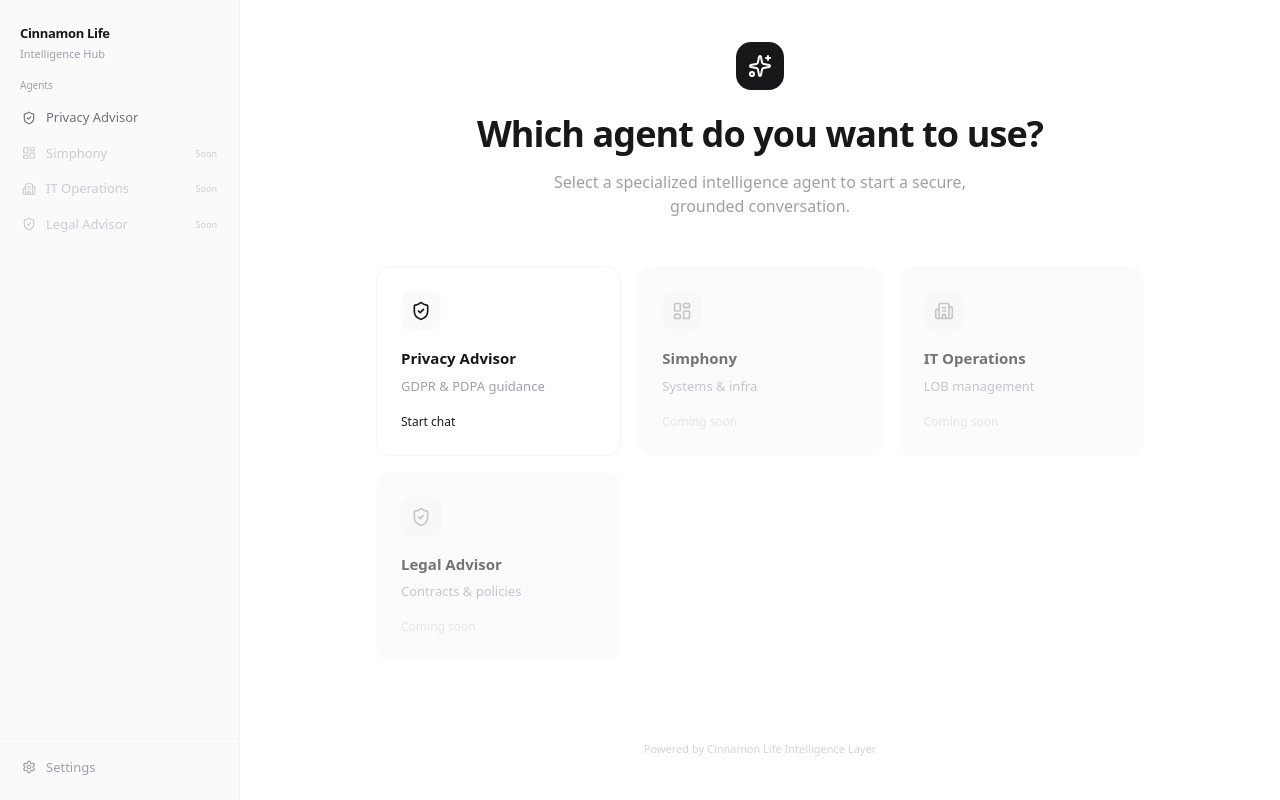
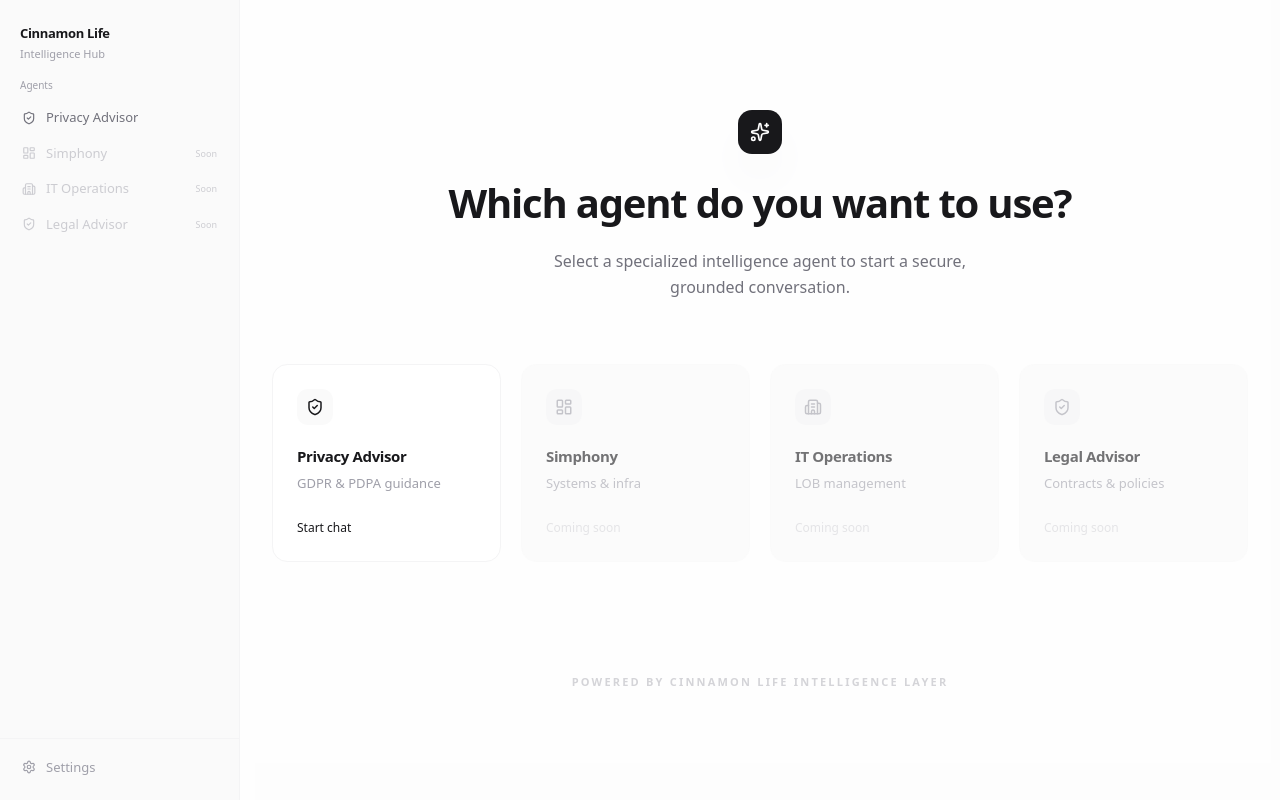
Before and after one commit to gavingimbo/Chat, a Next.js app: page / in a window 1280 px wide. Built offline with nearby package versions, Linux system fonts and the light colour scheme.

Commit message:
refactor: final UI refinements for agent selection home screen

```diff
--- a/components/ChatInterface.tsx
+++ b/components/ChatInterface.tsx
@@ -304,17 +304,21 @@
                     </>
                 ) : (
                     /* Home Selection View */
-                    <div className="flex-1 flex flex-col items-center justify-center px-6 animate-in fade-in slide-in-from-bottom-4 duration-700">
-                        <div className="w-full max-w-3xl space-y-12">
-                            <div className="text-center space-y-4">
-                                <div className="inline-flex items-center justify-center w-12 h-12 rounded-2xl bg-zinc-900 text-white mb-6">
-                                    <Sparkles className="w-6 h-6" />
+                    <div className="flex-1 flex flex-col items-center justify-center px-4 md:px-8 py-12 animate-in fade-in slide-in-from-bottom-4 duration-700 bg-[#FAFAFA]/30">
+                        <div className="w-full max-w-5xl space-y-16">
+                            <div className="text-center space-y-5">
+                                <div className="inline-flex items-center justify-center w-11 h-11 rounded-[14px] bg-zinc-900 text-white mb-6 shadow-2xl shadow-zinc-200">
+                                    <Sparkles className="w-5 h-5" />
                                 </div>
-                                <h1 className="text-3xl md:text-4xl font-semibold text-zinc-900 tracking-tight">Which agent do you want to use?</h1>
-                                <p className="text-zinc-400 text-sm md:text-base max-w-md mx-auto">Select a specialized intelligence agent to start a secure, grounded conversation.</p>
+                                <h1 className="text-3xl md:text-[40px] font-semibold text-zinc-900 tracking-[-0.03em] leading-tight">
+                                    Which agent do you want to use?
+                                </h1>
+                                <p className="text-zinc-500 text-[15px] md:text-base max-w-[460px] mx-auto leading-relaxed">
+                                    Select a specialized intelligence agent to start a secure, grounded conversation.
+                                </p>
                             </div>
 
-                            <div className="grid grid-cols-1 md:grid-cols-3 gap-4">
+                            <div className="grid grid-cols-1 sm:grid-cols-2 lg:grid-cols-4 gap-4 md:gap-5">
                                 {agents.map((agent) => (
                                     <button
                                         key={agent.id}
@@ -323,22 +327,25 @@
                                         className={cn(
                                             "flex flex-col items-start p-6 rounded-2xl border text-left transition-all duration-300 relative group",
                                             agent.active
-                                                ? "bg-white border-zinc-100 hover:border-zinc-300 hover:shadow-xl hover:shadow-zinc-200/50 hover:-translate-y-1"
-                                                : "bg-[#FAFAFA] border-zinc-50 opacity-60 cursor-not-allowed"
+                                                ? "bg-white border-zinc-100 hover:border-zinc-200 hover:shadow-[0_20px_40px_-15px_rgba(0,0,0,0.05)] hover:-translate-y-1"
+                                                : "bg-zinc-50 border-zinc-50/50 opacity-60 cursor-not-allowed"
                                         )}
                                     >
                                         <div className={cn(
-                                            "w-10 h-10 rounded-xl flex items-center justify-center mb-4 transition-colors",
+                                            "w-9 h-9 rounded-xl flex items-center justify-center mb-5 transition-all duration-300",
                                             agent.active ? "bg-zinc-50 text-zinc-900 group-hover:bg-zinc-900 group-hover:text-white" : "bg-zinc-100 text-zinc-400"
                                         )}>
-                                            <agent.icon className="w-5 h-5" />
+                                            <agent.icon className="w-[18px] h-[18px]" />
                                         </div>
-                                        <h3 className="font-semibold text-zinc-900 text-[15px] mb-1.5">{agent.name}</h3>
-                                        <p className="text-zinc-400 text-[13px] leading-relaxed mb-4">{agent.description}</p>
+                                        <h3 className="font-semibold text-zinc-900 text-[15px] mb-1.5 tracking-tight">{agent.name}</h3>
+                                        <p className="text-zinc-400 text-[13px] leading-relaxed mb-6 line-clamp-2">{agent.description}</p>
 
-                                        <div className="mt-auto flex items-center text-[12px] font-medium transition-transform group-hover:translate-x-1">
+                                        <div className="mt-auto flex items-center gap-1.5 text-[12px] font-medium transition-all duration-300">
                                             {agent.active ? (
-                                                <span className="text-zinc-900">Start chat</span>
+                                                <>
+                                                    <span className="text-zinc-900">Start chat</span>
+                                                    <ChevronRight className="w-3 h-3 opacity-0 group-hover:opacity-100 -translate-x-1 group-hover:translate-x-0 transition-all text-zinc-900" />
+                                                </>
                                             ) : (
                                                 <span className="text-zinc-300">Coming soon</span>
                                             )}
@@ -347,7 +354,11 @@
                                 ))}
                             </div>
 
-                            <p className="text-center text-[11px] text-zinc-300 pt-8">Powered by Cinnamon Life Intelligence Layer</p>
+                            <div className="pt-12 text-center">
+                                <p className="text-[11px] text-zinc-300 font-semibold tracking-[0.2em] uppercase">
+                                    Powered by Cinnamon Life Intelligence Layer
+                                </p>
+                            </div>
                         </div>
                     </div>
                 )}
```
